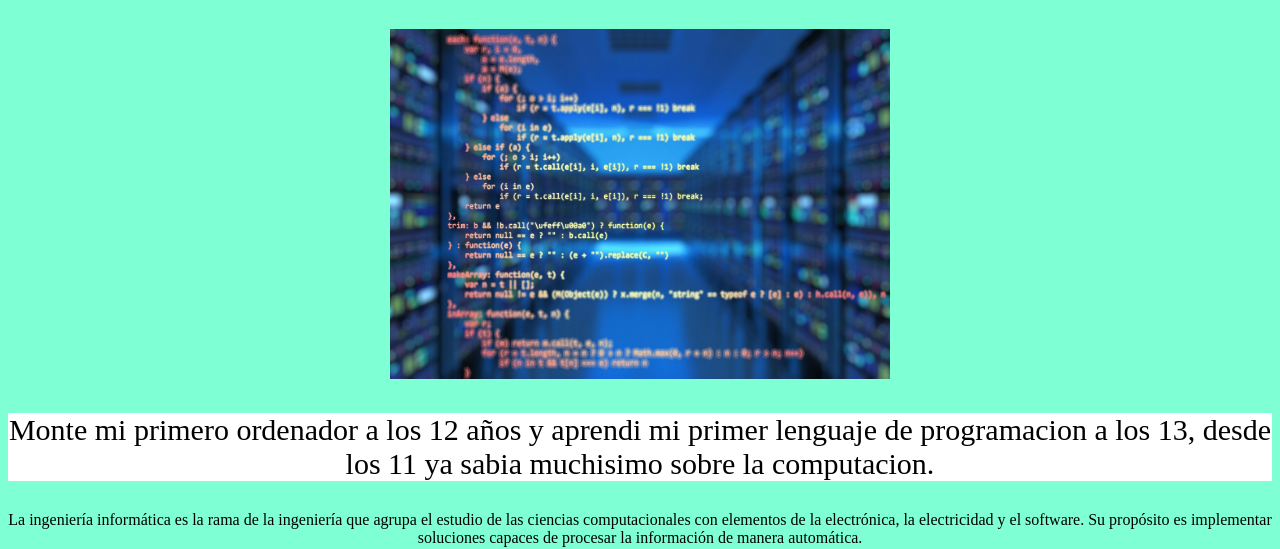
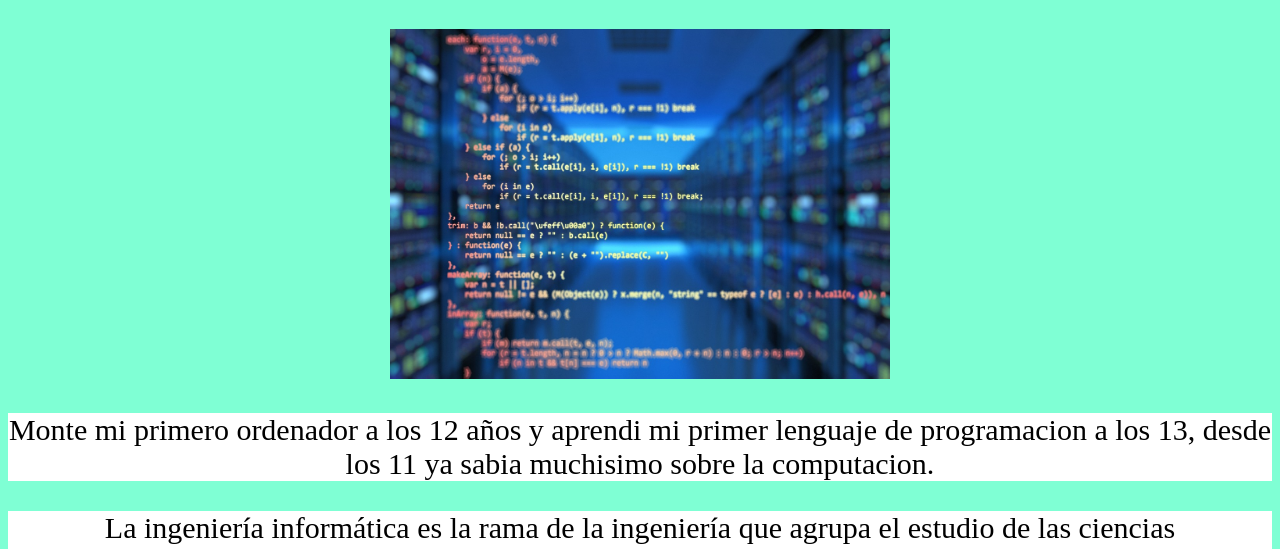
Before and after one commit to FranciscoMS-lang/Mis-hobbiesFMS, a plain HTML site: page La-Ingenieria-Informatica.html in a window 1280 px wide. Shown: the part 192-741 px from the top of the page. Drawn offline with Linux system fonts and the light colour scheme.

Commit message:
Update La-Ingenieria-Informatica.html

```diff
--- a/La-Ingenieria-Informatica.html
+++ b/La-Ingenieria-Informatica.html
@@ -13,5 +13,5 @@
 			<p style="font-size:30px; background-color:white">A pesar de mi edad se bastante sobre la computacion.</p>
 			<img src="imagenes/source-4280758_1280.jpg" width="500" height="350">
 			<p style="font-size:30px; background-color:white">Monte mi primero ordenador a los 12 años y aprendi mi primer lenguaje de programacion a los 13, desde los 11 ya sabia muchisimo sobre la computacion.</p>
-			<p>La ingeniería informática es la rama de la ingeniería que agrupa el estudio de las ciencias computacionales con elementos de la electrónica, la electricidad y el software. Su propósito es implementar soluciones capaces de procesar la información de manera automática.</p>
+			<p style="font-size:30px; background-color:white">La ingeniería informática es la rama de la ingeniería que agrupa el estudio de las ciencias computacionales con elementos de la electrónica, la electricidad y el software. Su propósito es implementar soluciones capaces de procesar la información de manera automática.</p>
 			<img src="imagenes/pc-6125675_1920.jpg" width="500" height="350">
```
